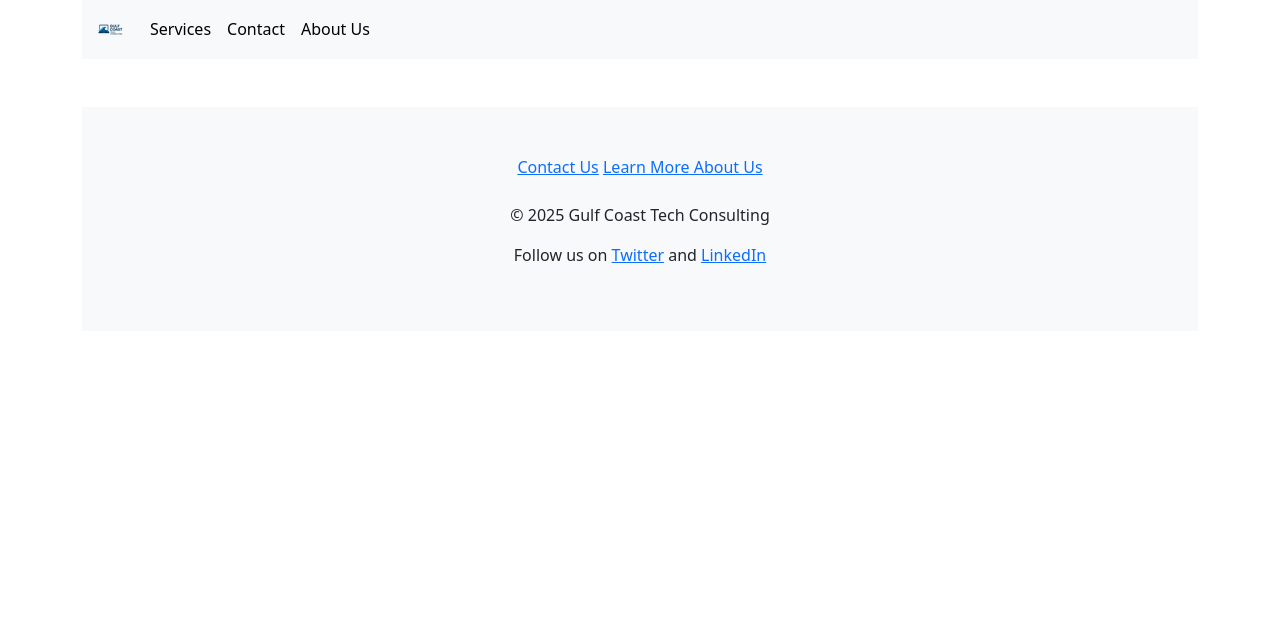
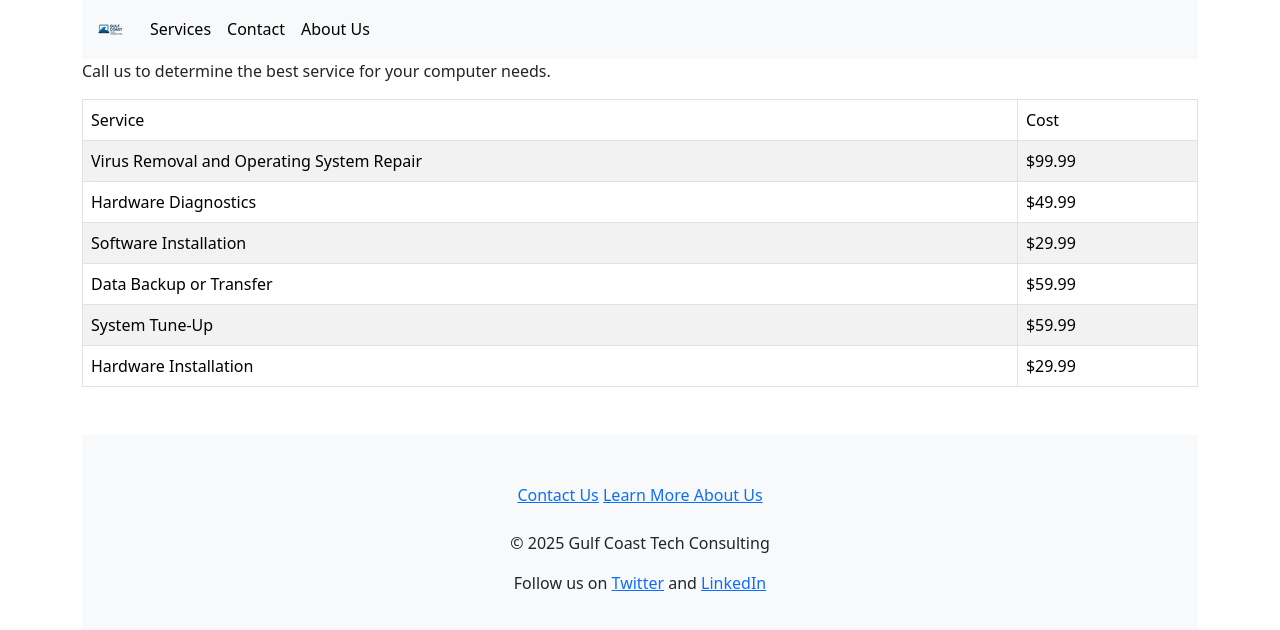
Before and after one commit to muffinman29/consulting, an Angular app: page /computer-services in a window 1280 px wide. Before the commit this address led to /. Shown: the top 630 px of the page. Built offline with nearby package versions, Linux system fonts and the light colour scheme.

Commit message:
Added services and prices

```diff
--- a/src/app/app.routes.ts
+++ b/src/app/app.routes.ts
@@ -3,11 +3,15 @@ import { AboutComponent } from './about/about.component';
 import { WelcomeComponent } from './welcome/welcome.component';
 import { ContactComponent } from './contact/contact.component';
 import { ServicesComponent } from './services/services.component';
+import { ComputerServicesComponent } from './computer-services/computer-services.component';
+import { VideoGamesComponent } from './video-games/video-games.component';
 
 export const routes: Routes = [
     { path: '', component: WelcomeComponent },
     { path: 'about', component: AboutComponent },
     { path: 'welcome', component: WelcomeComponent },
     { path: 'contact', component: ContactComponent },
-    { path: 'services', component: ServicesComponent}
+    { path: 'services', component: ServicesComponent},
+    { path: 'computer-services', component: ComputerServicesComponent },
+    { path: 'video-games', component: VideoGamesComponent }
 ];
--- /dev/null
+++ b/src/app/computer-services/computer-services.component.html
@@ -0,0 +1,38 @@
+<div>
+  <p>Call us to determine the best service for your computer needs.</p>
+
+  <table class="table table-striped table-bordered table-hover">
+    <thead>
+      <tr>
+        <td>Service</td>
+        <td>Cost</td>
+      </tr>
+    </thead>
+    <tbody>
+      <tr>
+        <td>Virus Removal and Operating System Repair</td>
+        <td>$99.99</td>
+      </tr>
+      <tr>
+        <td>Hardware Diagnostics</td>
+        <td>$49.99</td>
+      </tr>
+      <tr>
+        <td>Software Installation</td>
+        <td>$29.99</td>
+      </tr>
+      <tr>
+        <td>Data Backup or Transfer</td>
+        <td>$59.99</td>
+      </tr>
+      <tr>
+        <td>System Tune-Up</td>
+        <td>$59.99</td>
+      </tr>
+      <tr>
+        <td>Hardware Installation</td>
+        <td>$29.99</td>
+      </tr>
+    </tbody>
+  </table>
+</div>
--- a/src/app/services/services.component.html
+++ b/src/app/services/services.component.html
@@ -1,12 +1,11 @@
 <h1>Services</h1>
-<div>
-    <p>We offer a wide range of tech consulting services to help your business thrive.</p>
-    <p>Our services include:</p>
-    <ul class="list-group list-group-flush">
-        <li class="list-group-item">Computer Maintenance and Repair</li>
-        <li class="list-group-item">Computer Installation</li>
-        <li class="list-group-item">Software Development</li>
-        <li class="list-group-item">IT Support</li>
-    </ul>
-    <p>Contact us to learn more about how we can assist you.</p>
+<div class="card">
+  <div class="card-header" style="text-align: center; font-weight: bold;">
+    Shop for services by category.
+  </div>
+  <ul class="list-group list-group-flush">
+    <li class="list-group-item"><a href="computer-services">Computers and tablets</a></li>
+    <li class="list-group-item"><a href="video-games">Video games</a></li>
+    <li class="list-group-item">Technology Consulting</li>
+  </ul>
 </div>
--- /dev/null
+++ b/src/app/video-games/video-games.component.html
@@ -0,0 +1,24 @@
+<div>
+  <p>Call us for the best service for your video game needs.</p>
+  <table class="table table-striped table-bordered table-hover">
+    <thead>
+      <tr>
+        <td>Service</td>
+        <td>Cost</td>
+      </tr>
+    </thead>
+    <tbody>
+      <tr>
+        <td>Console Setup</td>
+        <td>$29.99</td>
+      </tr>
+      <tr>
+        <td>Network Configuration</td>
+        <td>$39.99</td>
+      </tr>
+      <tr>
+        <td>Upgrades</td>
+        <td>$49.99</td>
+    </tbody>
+  </table>
+</div>
```
Also changed, not shown: src/app/computer-services/computer-services.component.ts (added, +12 -0 lines), src/app/video-games/video-games.component.ts (added, +11 -0 lines), src/app/computer-services/computer-services.component.css (added), src/app/video-games/video-games.component.css (added), 2 other files (tests, documents, lock files or other folders).
